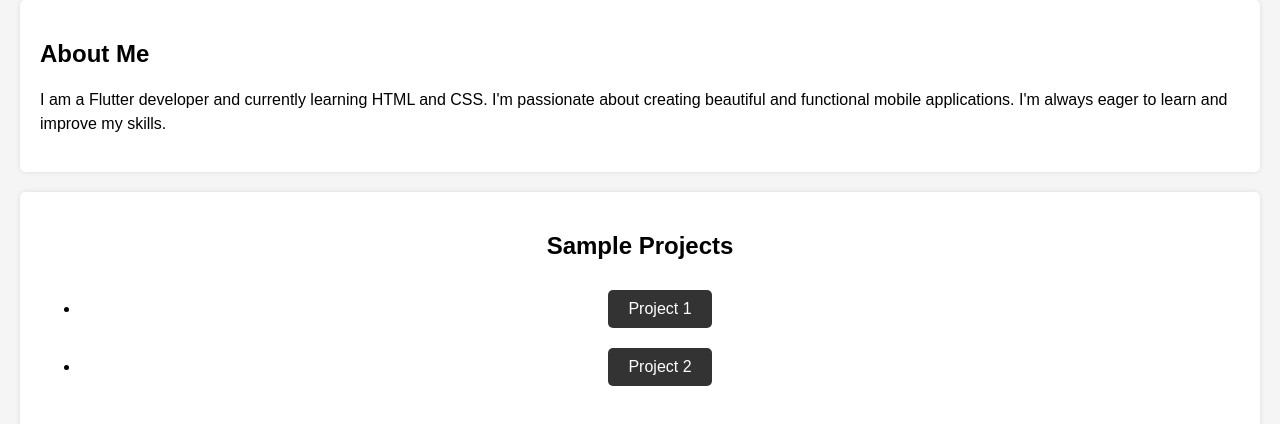
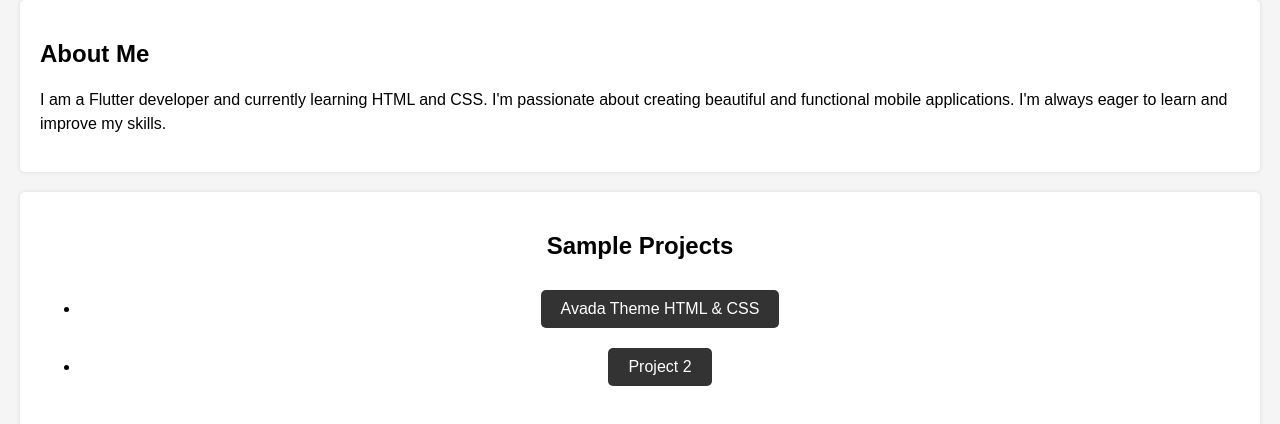
Before and after one commit to alibt/alibt.github.io, a plain HTML site: page index.html in a window 1280 px wide. Shown: the part 98-522 px from the top of the page. Drawn offline with Linux system fonts and the light colour scheme.

Commit message:
link the avada project to portfolio screen

```diff
--- a/index.html
+++ b/index.html
@@ -56,7 +56,7 @@
         <section class="projects">
             <h2>Sample Projects</h2>
             <ul>
-                <li><a href="https://[link-to-project-1].com">Project 1</a></li>
+                <li><a href="avada-html&css/main.html">Avada Theme HTML & CSS</a></li>
                 <li><a href="https://[link-to-project-2].com">Project 2</a></li>
             </ul>
         </section>
```
